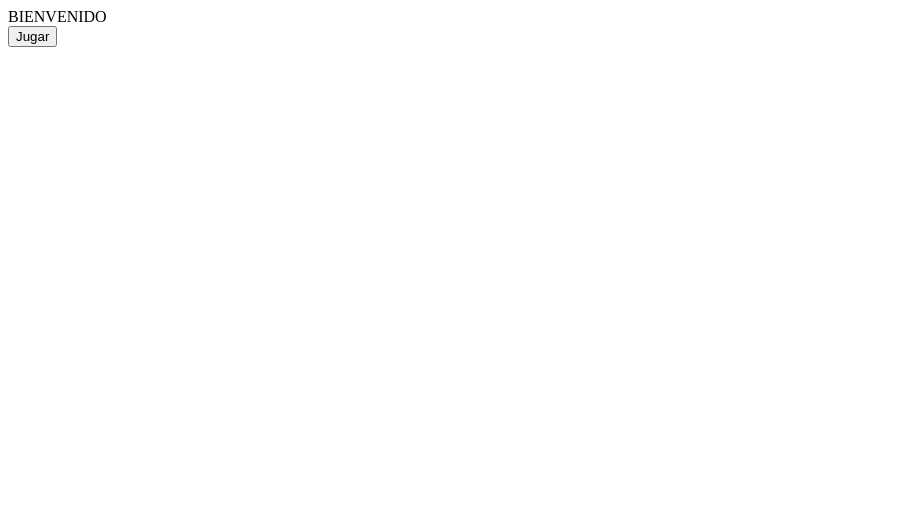
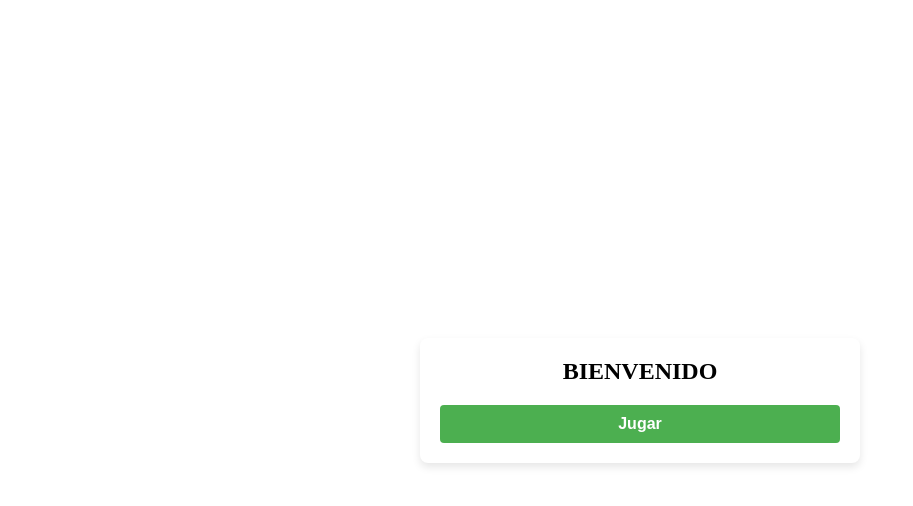
Before and after one commit to crescowboy/juegoAhorcadoReact, a React (Create React App) app: page / in a window 1280 px wide. Shown: the top 506 px of the page, without its empty margins (0-913 px from the left). Built offline with nearby package versions, Linux system fonts and the light colour scheme.

Commit message:
add estilos

```diff
--- a/src/componentes/Final.jsx
+++ b/src/componentes/Final.jsx
@@ -12,7 +12,7 @@ const Final = () => {
       <div className='imagen'>
         <img src={require(`../assets/el_ahorcado6.png`)} alt="" />
       </div>
-      <button onClick={()=>navegacion("/juego")}>Volver a juegar</button>
+      <button className='botonJugar' onClick={()=>navegacion("/juego")}>Volver a juegar</button>
     </>
   )
 }
--- a/src/componentes/Portada.jsx
+++ b/src/componentes/Portada.jsx
@@ -3,10 +3,15 @@ import { useNavigate } from 'react-router-dom'
 
 export const Portada = () => {
     const navegacion = useNavigate();
-  return (
-    <>
-    <div>BIENVENIDO</div>
-    <button onClick={()=>navegacion("/juego")}>Jugar</button>
-    </>
-  )
+    return (
+      <>
+        <div className="juego">
+          <div className="bienvenido">BIENVENIDO</div>
+          <button className="botonJugar" onClick={() => navegacion("/juego")}>
+            Jugar
+          </button>
+        </div>
+      </>
+    );
+
 }
--- a/src/index.css
+++ b/src/index.css
@@ -1,3 +1,52 @@
+/* ESTILOS PORTADA */
+
+/* Estilos para el contenedor principal */
+body {
+  display: flex;
+  justify-content: center;
+  align-items: center;
+  height: 100vh;
+  margin: 0;
+  background-color: white; /* Color de fondo, puedes cambiarlo según tus preferencias */
+}
+
+/* Estilos para el contenedor del juego */
+.juego {
+  width: 400px;
+  padding: 20px;
+  background-color: #ffffff;
+  border-radius: 8px;
+  box-shadow: 0 4px 8px rgba(0, 0, 0, 0.1);
+}
+
+/* Estilos para el texto de bienvenida */
+.bienvenido {
+  font-size: 24px;
+  font-weight: bold;
+  text-align: center;
+  margin-bottom: 20px;
+}
+
+/* Estilos para el botón de jugar */
+.botonJugar {
+  display: block;
+  width: 100%;
+  padding: 10px;
+  background-color: #4caf50; /* Color de fondo del botón, puedes cambiarlo según tus preferencias */
+  color: #ffffff; /* Color del texto del botón */
+  font-size: 16px;
+  font-weight: bold;
+  border: none;
+  border-radius: 4px;
+  cursor: pointer;
+}
+
+/* Estilos adicionales para el botón al pasar el ratón sobre él */
+.botonJugar:hover {
+  background-color: #45a049; /* Color de fondo al pasar el ratón sobre el botón */
+}
+
+
 .palabra{
   display: flex;
 }
```
